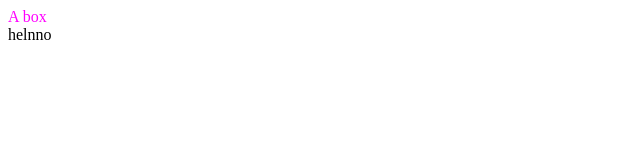
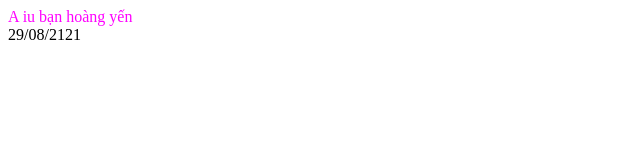
Before and after one commit to nahcettolrahc/School_Proj, a plain HTML site: page index.html in a window 1280 px wide. Shown: the whole page, without its empty margins (0-640 px from the left). Drawn offline with Linux system fonts and the light colour scheme.

Commit message:
Update index.html

```diff
--- a/index.html
+++ b/index.html
@@ -9,12 +9,12 @@
         <div>
             <div class="container">
                 <div>
-                    <div class="box">A box</div>
+                    <div class="box">A iu bạn hoàng yến</div>
                 </div>
             </div>
         </div>
 
-        <a class="uwwu" >helnno</p>
+        <a class="uwwu" >29/08/2121</p>
     </body>
 
 </html>
```
